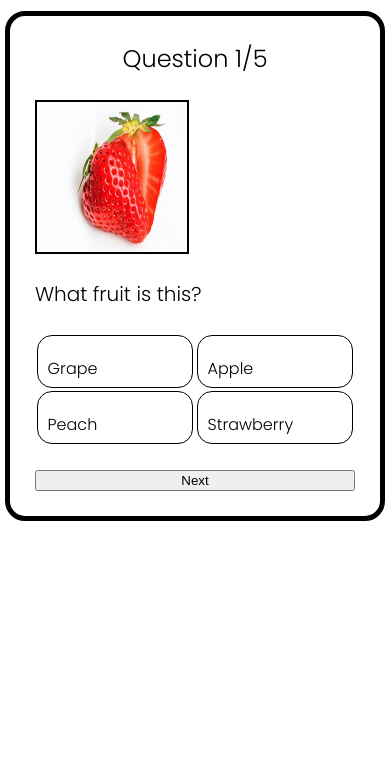
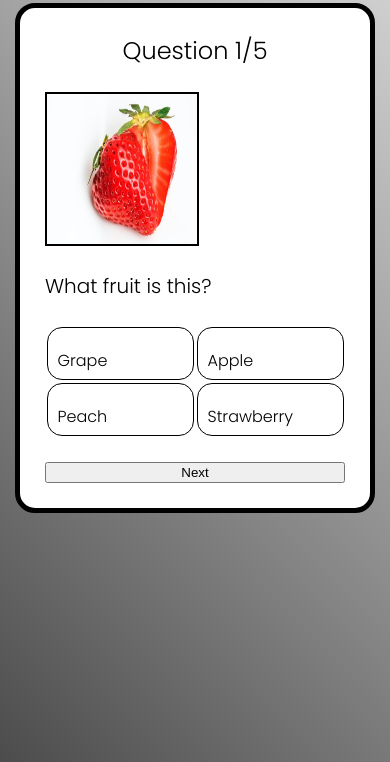
Before and after one commit to icarrington/Quiz-App, a plain HTML site: page index.html in a window 390 px wide. Shown: the part 82-844 px from the top of the page. Drawn offline with Linux system fonts and the light colour scheme.

Commit message:
Update styling

```diff
--- a/styles/styles.css
+++ b/styles/styles.css
@@ -1,5 +1,8 @@
 body {
   font-family: 'Poppins', sans-serif;
+  background-image: linear-gradient(45deg, #4d4c4c, #d8d8d8 );
+  height: 100vh;
+  margin: 0;
 }
 
 main {
@@ -28,11 +31,12 @@ main {
   display: flex;
   flex-direction: column;
   justify-content: space-between;
+  background-color: white;
 }
 
 @media screen and (max-width: 425px) {
   .question-container {
-    width: 320px;
+    width: 300px;
   }
   .answer {
     padding: 20px 100px 20px 10px;
```
